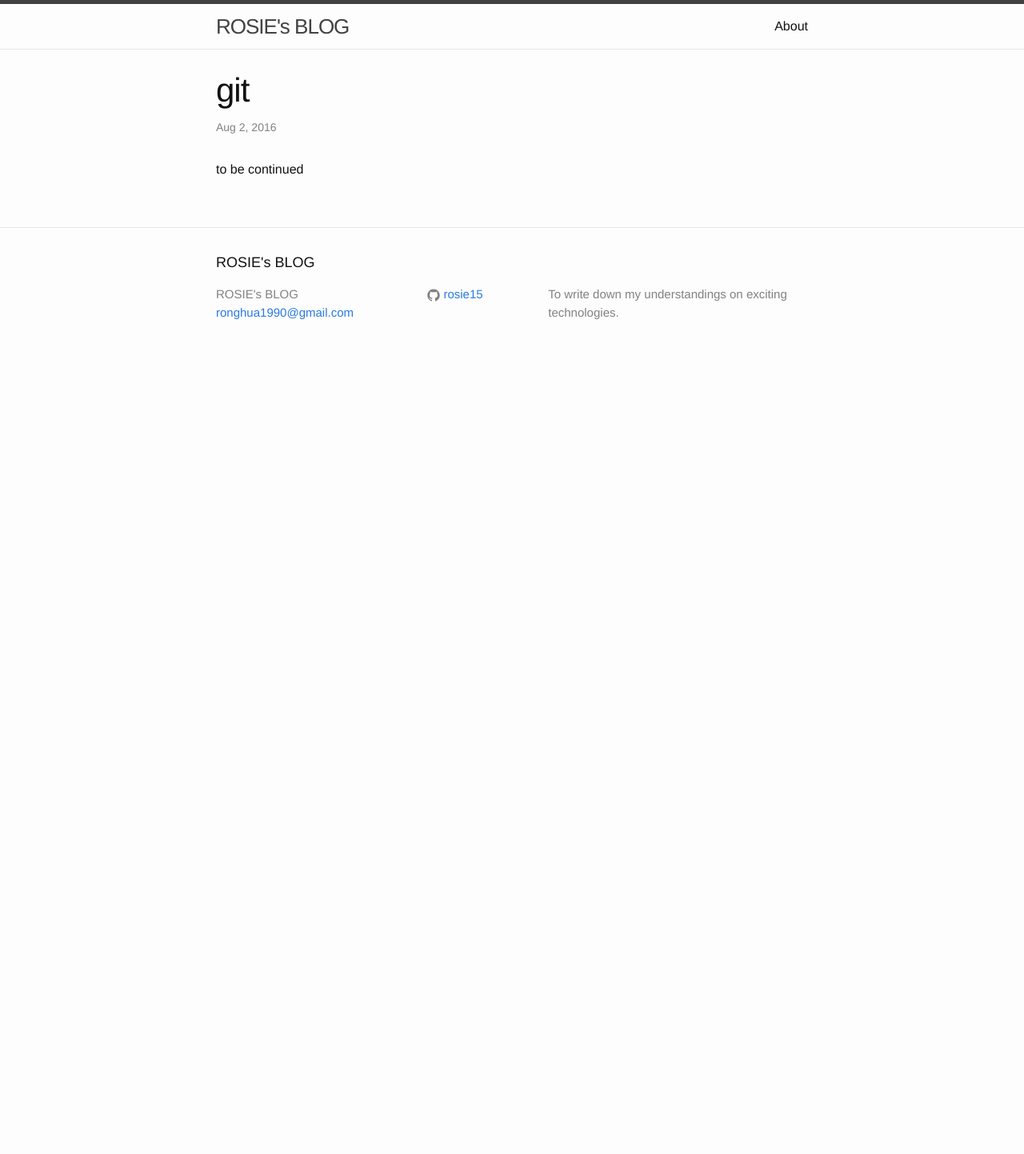
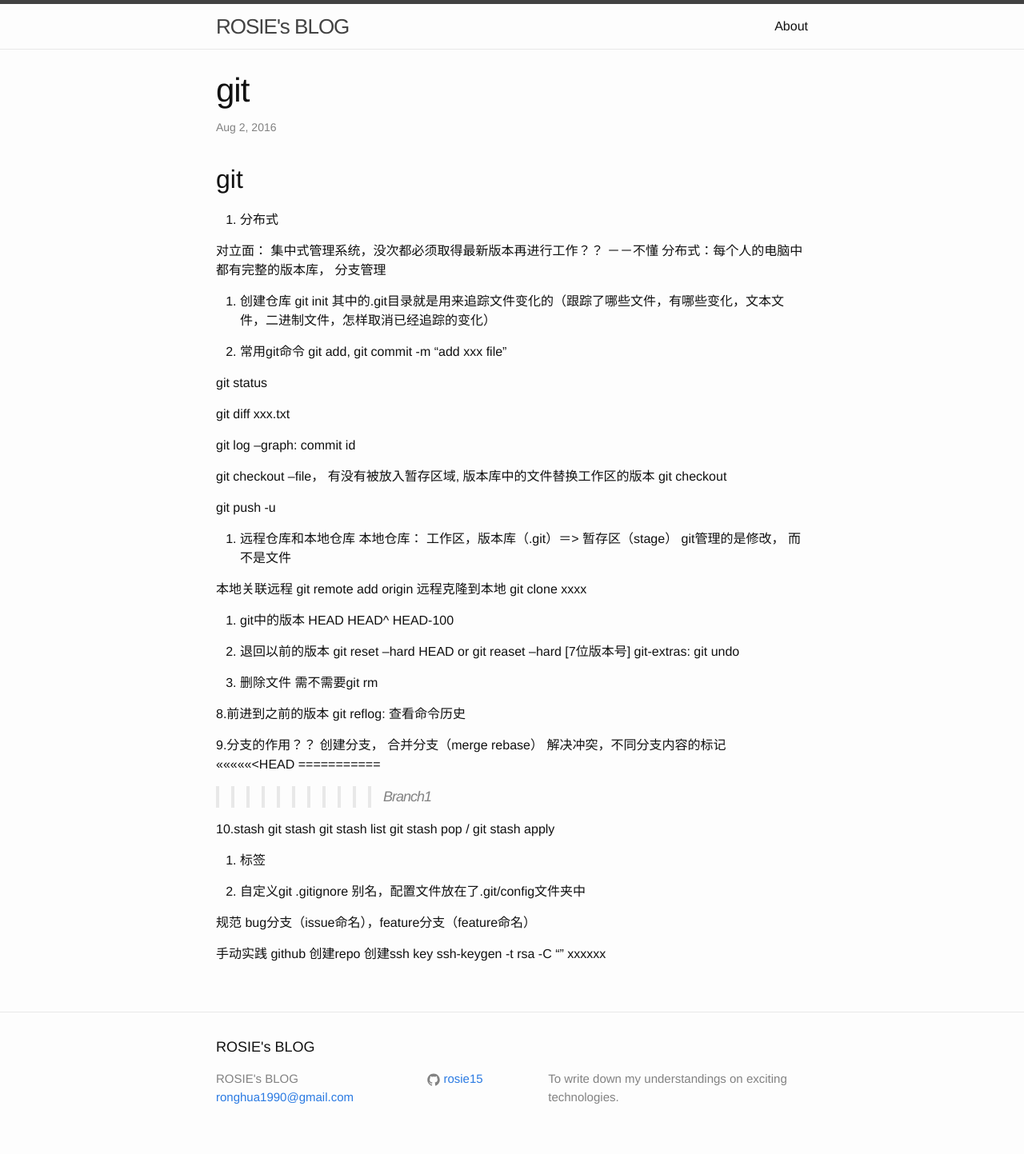
Before and after one commit to rosie15/rosie15.github.com, a Jekyll site: the page built from _posts/2016-08-02-git.markdown, in a window 1280 px wide. Shown: the whole page at 80% size. Built offline with Jekyll 4.4.1, drawn with Linux system fonts in a browser that asks for light colours; before the commit the page ends 900 px from its top, so only the background shows below that.

Commit message:
add article draft---git

```diff
--- a/_includes/sidebar.html
+++ /dev/null
@@ -1,6 +0,0 @@
-<div class="page-sidebar">
-  <h2>Here is the sidebar</h2>
-  {% for post in site.posts %}
-    <a class="page-link" >{{ post.categories.first }}</a>
-  {% endfor %}
-</div>
--- a/_posts/2016-08-02-git.markdown
+++ b/_posts/2016-08-02-git.markdown
@@ -2,7 +2,79 @@
 layout: post
 title:  "git"
 date:   2016-08-02 14:47:58 +0800
-categories: git svn
+categories: git
 ---
 
-to be continued
+## git
+
+1. 分布式
+
+对立面： 集中式管理系统，没次都必须取得最新版本再进行工作？？ －－不懂
+分布式：每个人的电脑中都有完整的版本库， 分支管理
+
+2. 创建仓库
+git init 其中的.git目录就是用来追踪文件变化的（跟踪了哪些文件，有哪些变化，文本文件，二进制文件，怎样取消已经追踪的变化）
+
+3. 常用git命令
+git add, git commit -m "add xxx file"
+
+git status
+
+git diff xxx.txt
+
+git log --graph: commit id
+
+git checkout --file， 有没有被放入暂存区域, 版本库中的文件替换工作区的版本
+git checkout
+
+git push -u
+
+
+4. 远程仓库和本地仓库
+本地仓库： 工作区，版本库（.git）＝> 暂存区（stage）
+git管理的是修改， 而不是文件
+
+本地关联远程 git remote add origin
+远程克隆到本地 git clone xxxx
+
+5. git中的版本
+HEAD
+HEAD^
+HEAD-100
+
+6. 退回以前的版本
+git reset --hard HEAD or git reaset --hard [7位版本号]
+git-extras: git undo
+
+7. 删除文件
+需不需要git rm
+
+8.前进到之前的版本
+git reflog: 查看命令历史
+
+9.分支的作用？？
+创建分支， 合并分支（merge rebase）
+解决冲突，不同分支内容的标记
+<<<<<<<<<<<HEAD
+===========
+>>>>>>>>>>>Branch1
+
+10.stash
+git stash
+git stash list
+git stash pop / git stash apply
+
+11. 标签
+
+12. 自定义git
+.gitignore
+别名，配置文件放在了.git/config文件夹中
+
+规范
+bug分支（issue命名），feature分支（feature命名）
+
+手动实践
+github 创建repo
+创建ssh key
+ssh-keygen -t rsa -C ""
+xxxxxx
```
